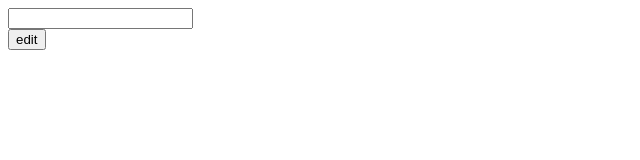
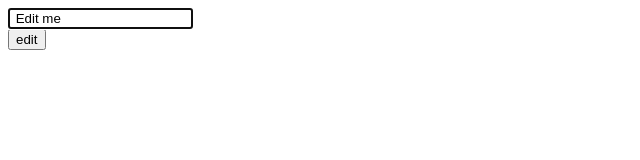
Before and after one commit to Kestereliemenye/Simple-button, a plain HTML site: page edit.html in a window 1280 px wide. Both pictures are taken after a click on the input "edit". Shown: the whole page, without its empty margins (0-640 px from the left). Drawn offline with Linux system fonts and the light colour scheme.

Commit message:
edit button done well

```diff
--- a/edit.html
+++ b/edit.html
@@ -6,7 +6,7 @@
     <title>edit</title>
 </head>
 <body>
-    <p class="word">Hello</p>
+   <div contenteditable="true" class="word" > Edit me</div>
      <input style="display: block;" class="edit-btn" type="submit" value="edit">
 
     <script src="edit.js"></script>
--- a/edit.js
+++ b/edit.js
@@ -2,8 +2,17 @@ const content = document.querySelector('.word');
 const btn = document.querySelector('.edit-btn');
 const input = document.createElement('input');
 
+
 btn.addEventListener('click', edit);
 function edit(e){
-    content.replaceWith(input);
+    let text = content.innerHTML;
+    input.type = 'text';
+    input.value= text;
+    content.innerHTML = '' ;
+    content.appendChild(input);
+    input.focus();
+    input.setSelectionRange(text.length, text.length);
 
 }
+
+console.log(content.value);
```
